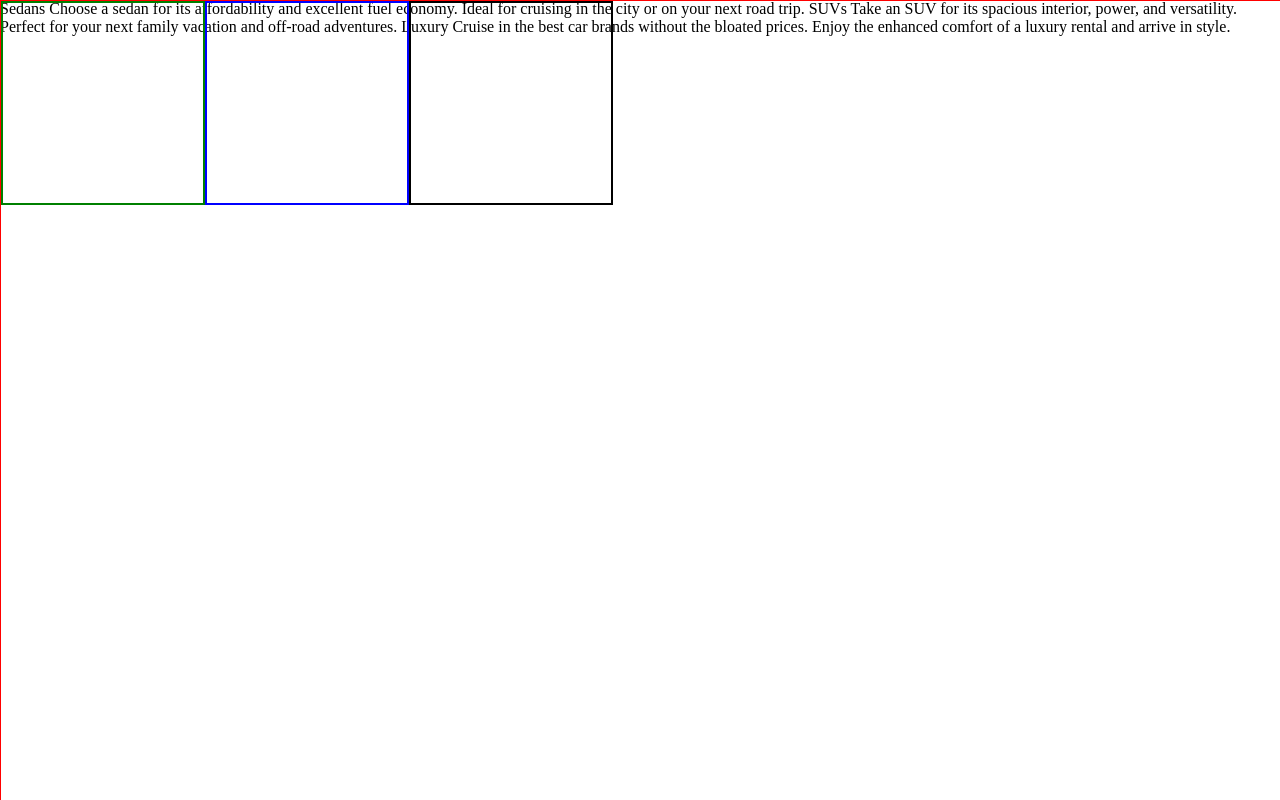
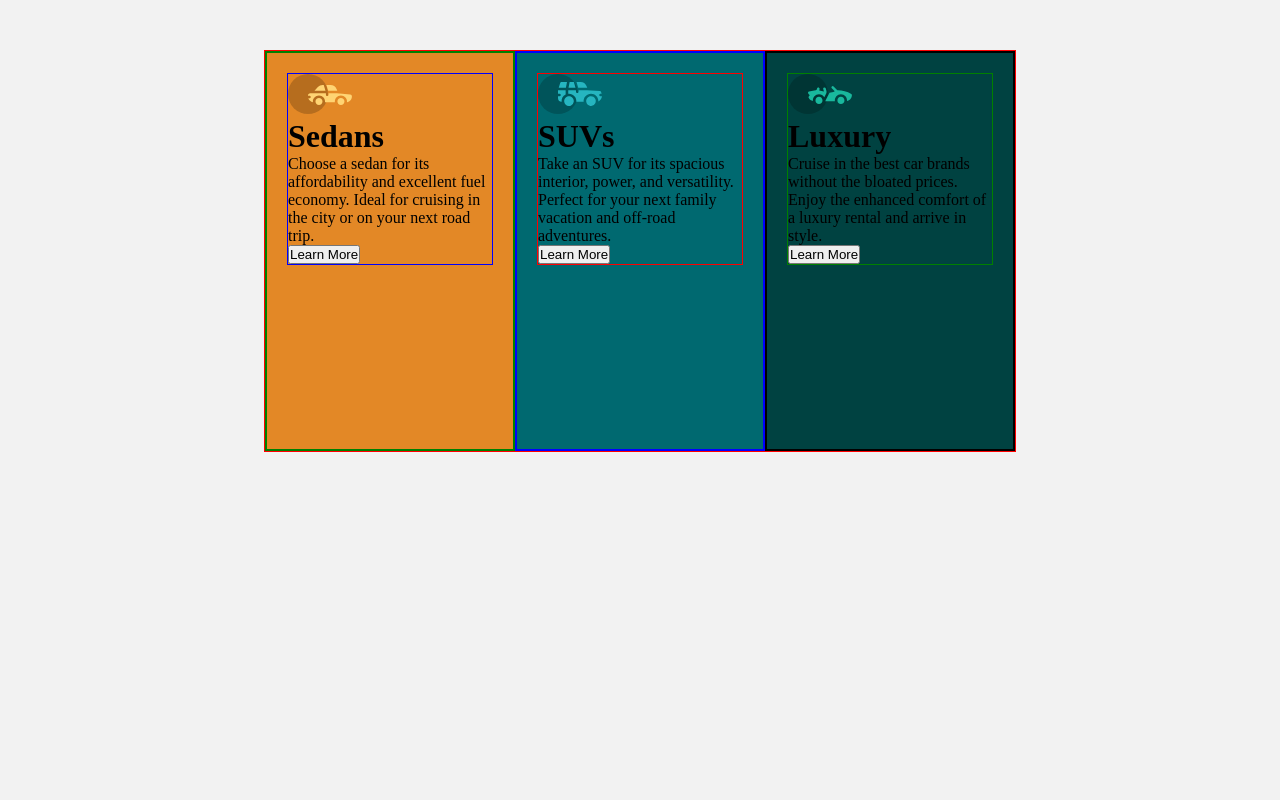
Before and after one commit to Suxaric/3-column-preview-card, a plain HTML site: page index.html in a window 1280 px wide. Drawn offline with Linux system fonts and the light colour scheme.

Commit message:
2 commit

```diff
--- a/index.html
+++ b/index.html
@@ -11,32 +11,45 @@
 
 <body>
  <div class="container-main">
-  <div class="container-wrapper">
+
     <div class="container-sedan">
+      <div class="wrapper-sedan">
+        <img src="./images/icon-sedans.svg" alt="sedan">
+        <h1>Sedans</h1>
+        <p>Choose a sedan for its affordability and excellent fuel economy. Ideal for cruising in the city
+          or on your next road trip.</p>
+        <button class="button-sedan">Learn More</button>
+
+      </div>
 
     </div>
 
     <div class="container-suv">
+      <div class="wrapper-suv">
+        <img src="./images/icon-suvs.svg" alt="suv">
+        <h1>SUVs</h1>
+        <p>Take an SUV for its spacious interior, power, and versatility. Perfect for your next family vacation
+          and off-road adventures.</p>
+        <button class="button-suv">Learn More</button>
+
+      </div>
 
     </div>
 
     <div class="container-luxury">
+      <div class="wrapper-luxury">
+        <img src="./images/icon-luxury.svg" alt="luxury">
+        <h1>Luxury</h1>
+        <p>Cruise in the best car brands without the bloated prices. Enjoy the enhanced comfort of a luxury
+          rental and arrive in style.</p>
+          <button class="button-luxury">Learn More</button>
+
+      </div>
 
     </div>
-  </div>
 
  </div>
-  Sedans
-  Choose a sedan for its affordability and excellent fuel economy. Ideal for cruising in the city
-  or on your next road trip.
 
-  SUVs
-  Take an SUV for its spacious interior, power, and versatility. Perfect for your next family vacation
-  and off-road adventures.
-
-  Luxury
-  Cruise in the best car brands without the bloated prices. Enjoy the enhanced comfort of a luxury
-  rental and arrive in style.
 
 
 </body>
--- a/style.css
+++ b/style.css
@@ -6,37 +6,59 @@
     padding: 0;
 }
 
+body {
+    background-color: hsl(0, 0%, 95%);
+}
+
 .container-main {
     border: 1px solid red;
-    position: fixed;
-    top: 0;
-    left: 0;
-    width: 100%;
-    height: 100%;
-}
-
-.container-wrapper {
-    display: flex;
-
+    display: grid;
+    grid-template-columns: repeat(3, 250px);
+    grid-template-rows: 1;
+    width: 750px;
+    height: 400px;
+    margin-top: 50px;
+    margin-right: auto;
+    margin-left: auto;
 
 }
 
 .container-sedan {
     border: 2px solid green;
-    width: 200px;
-    height: 200px;
+    background-color: hsl(31, 77%, 52%);
+
+}
+
+.wrapper-sedan {
+    border: 1px solid blue;
+    margin-top: 20px;
+    margin-right: 20px;
+    margin-bottom: 20px;
+    margin-left: 20px;
 }
 
 .container-suv {
     border: 2px solid blue;
-    width: 200px;
-    height: 200px;
+    background-color: hsl(184, 100%, 22%);
+}
 
+.wrapper-suv {
+    border: 1px solid red;
+    margin-top: 20px;
+    margin-right: 20px;
+    margin-bottom: 20px;
+    margin-left: 20px;
 }
 
 .container-luxury {
     border: 2px solid black;
-    width: 200px;
-    height: 200px;
+    background-color: hsl(179, 100%, 13%);
+}
 
+.wrapper-luxury {
+    border: 1px solid green;
+    margin-top: 20px;
+    margin-right: 20px;
+    margin-bottom: 20px;
+    margin-left: 20px;
 }
```
